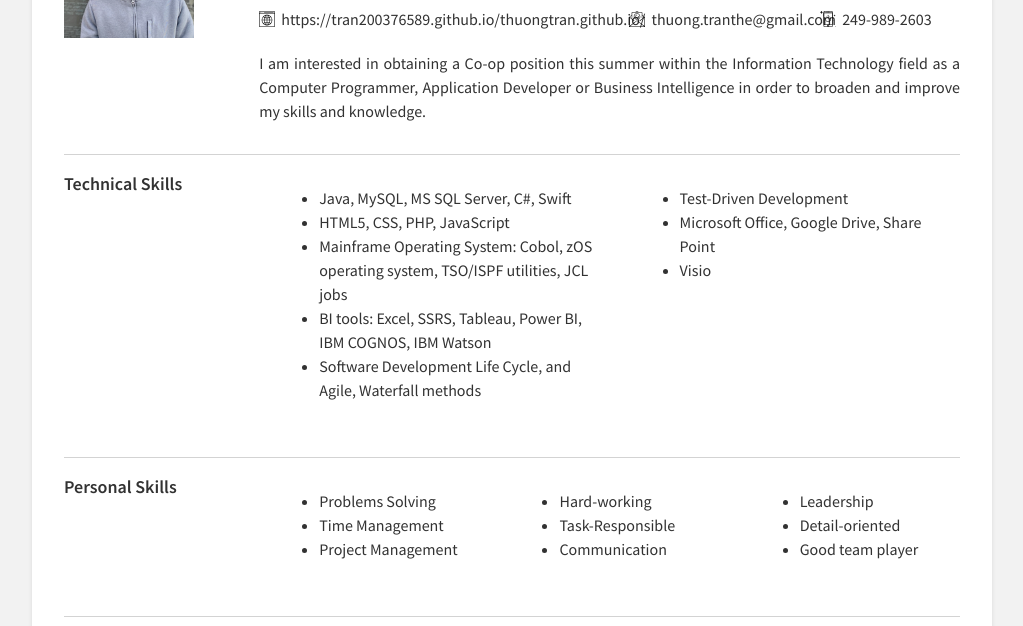
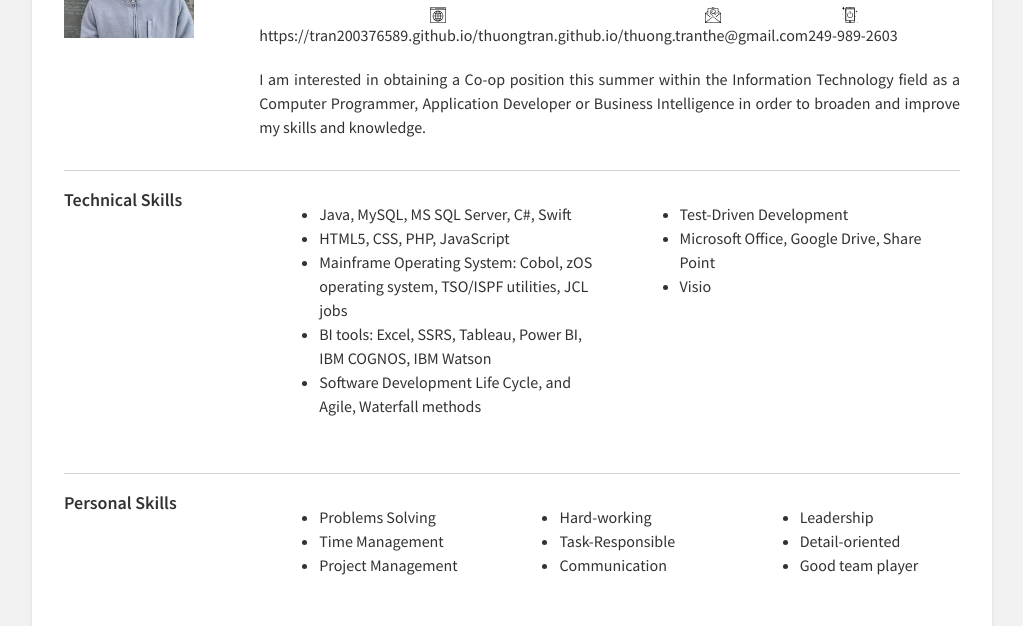
Before and after one commit to tran200376589/thuongtran.github.io, a plain HTML site: page index.html in a window 1280 px wide. Shown: the part 174-800 px from the top of the page, without its empty margins (128-1151 px from the left). Drawn offline with Linux system fonts and the light colour scheme.

Commit message:
Update style.css

```diff
--- a/style.css
+++ b/style.css
@@ -92,7 +92,7 @@ img.avatar{
 .link-item{
   display: flex;
   align-items: center;
-  flex: 3;
+  flex-direction: column;
 }
 
 .link-item img{
```
